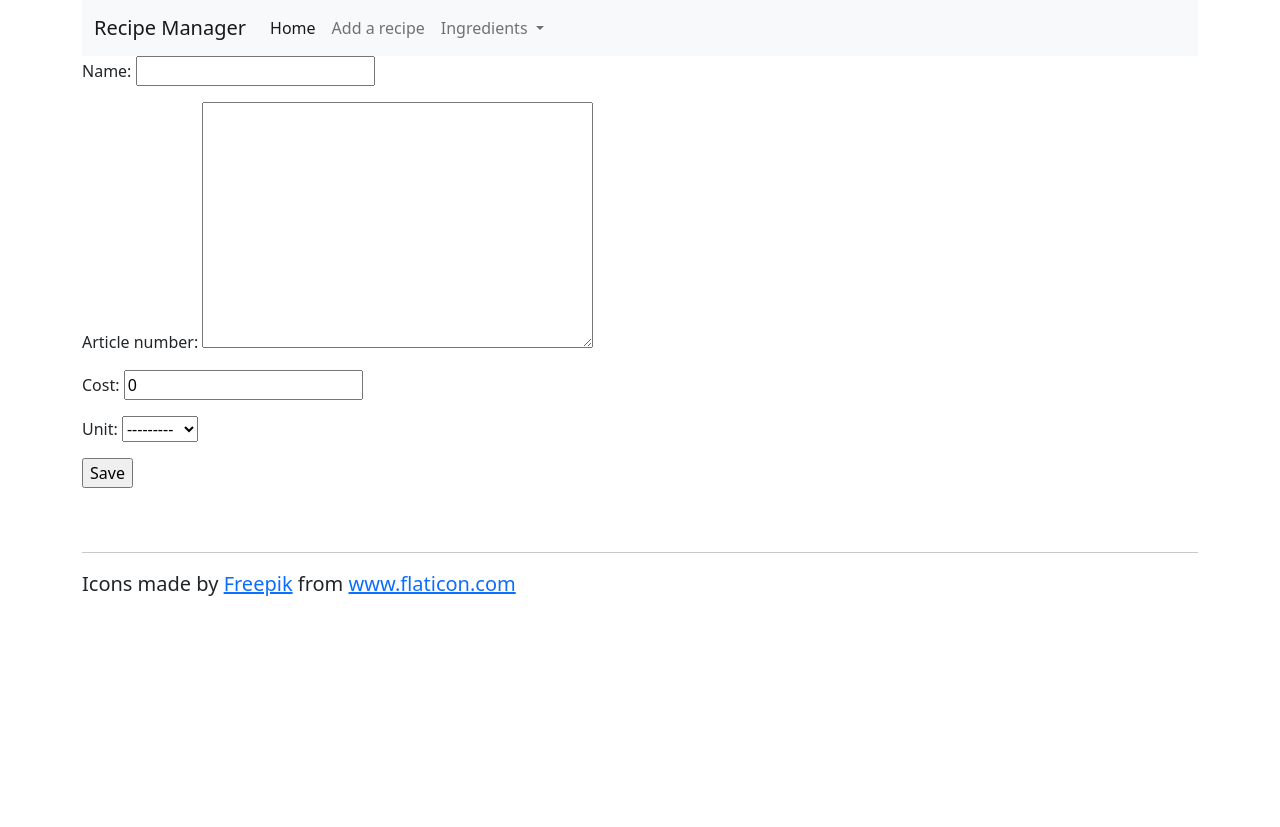
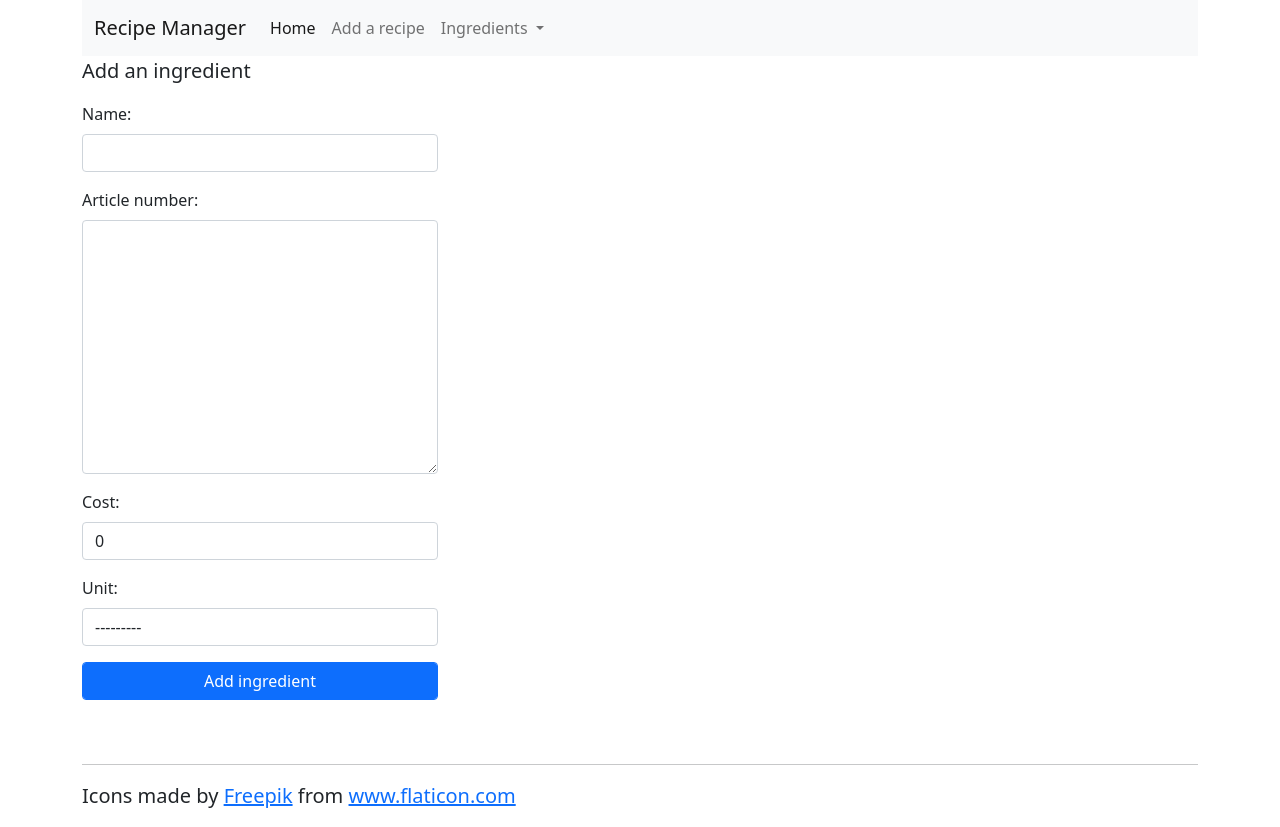
Before and after one commit to ajoyoommen/recipe_manager, a Django app: page /recipes/ingredient/add in a window 1280 px wide. Before the commit the page ends 596 px from the top, so only its background shows below. Run offline with Django 3.2, Linux system fonts and the light colour scheme; some libraries are stand-ins or nearby versions.

Commit message:
Add form class for handling input units and css for form fields

```diff
--- /dev/null
+++ b/recipes/forms.py
@@ -0,0 +1,43 @@
+from decimal import Decimal
+
+from django import forms
+
+from recipes.models import Ingredient
+
+
+CHOICES = (
+    (Ingredient.GRAM, '1 gram'),
+    (Ingredient.LITER, '1 liter'),
+    ('kilogram', '1 kilogram'),
+    ('centiliter', '1 centiliter')
+)
+
+
+class IngredientForm(forms.ModelForm):
+    unit = forms.ChoiceField(choices=CHOICES)
+
+    class Meta:
+        model = Ingredient
+        fields = ['name', 'article_number', 'cost']
+
+    def save(self, commit=True):
+        obj = super().save(commit=False)
+
+        cleaned_data = self.cleaned_data
+        cost = cleaned_data['cost']
+        unit = cleaned_data['unit']
+
+        if unit == 'kilogram':
+            factor = Ingredient.FACTOR_GRAM_TO_KG
+            unit = 'gram'
+        elif unit == 'centiliter':
+            factor = Ingredient.FACTOR_LITER_TO_CL
+            unit = 'liter'
+        else:
+            factor = 1
+        cost = cost / Decimal(factor)
+        obj.cost = round(cost, 4)
+        obj.unit = unit
+        if commit:
+            obj.save()
+        return obj
--- a/recipes/templates/ingredients/new.html
+++ b/recipes/templates/ingredients/new.html
@@ -4,10 +4,37 @@
 
 {% block content %}
   <div class="row">
-    <div class="col">
+    <div class="col-md-4">
       <form method="post">{% csrf_token %}
-        {{ form.as_p }}
-        <input type="submit" value="Save">
+        <p class="lead">Add an ingredient</p>
+        <p>
+          <label class="form-label" for="id_name">Name:</label>
+          <input class="form-control" type="text" name="name" maxlength="255" required="" id="id_name">
+        </p>
+        <p>
+          <label class="form-label" for="id_article_number">Article number:</label>
+          <textarea class="form-control" name="article_number" cols="40" rows="10" id="id_article_number"></textarea>
+        </p>
+        <p>
+          <label class="form-label" for="id_cost">Cost:</label>
+          <input class="form-control" type="number" name="cost" value="0" step="0.0001" required="" id="id_cost">
+        </p>
+        <p>
+          <label class="form-label" for="id_unit">Unit:</label>
+          <select class="form-control" name="unit" required="" id="id_unit">
+            <option value="" selected="">---------</option>
+            <option value="gram">1 gram</option>
+            <option value="kilogram">1 kilogram</option>
+            <option value="liter">1 liter</option>
+            <option value="centiliter">1 centiliter</option>
+          </select>
+        </p>
+        {% if form.errors %}
+          <div class="alert alert-error">
+            {{ form.errors}}
+          </div>
+        {% endif %}
+        <input class="form-control btn-primary" type="submit" value="Add ingredient">
       </form>
     </div>
   </div>
--- a/recipes/views.py
+++ b/recipes/views.py
@@ -2,6 +2,7 @@ from django.shortcuts import get_object_or_404, render
 from django.views.generic.edit import CreateView
 
 from recipes import models
+from recipes.forms import IngredientForm
 
 
 def home(request):
@@ -32,5 +33,5 @@ def get_ingredient(request, ingredient_id):
 
 class CreateIngredient(CreateView):
     model = models.Ingredient
-    fields = ['name', 'article_number', 'cost', 'unit']
     template_name = 'ingredients/new.html'
+    form_class = IngredientForm
```
